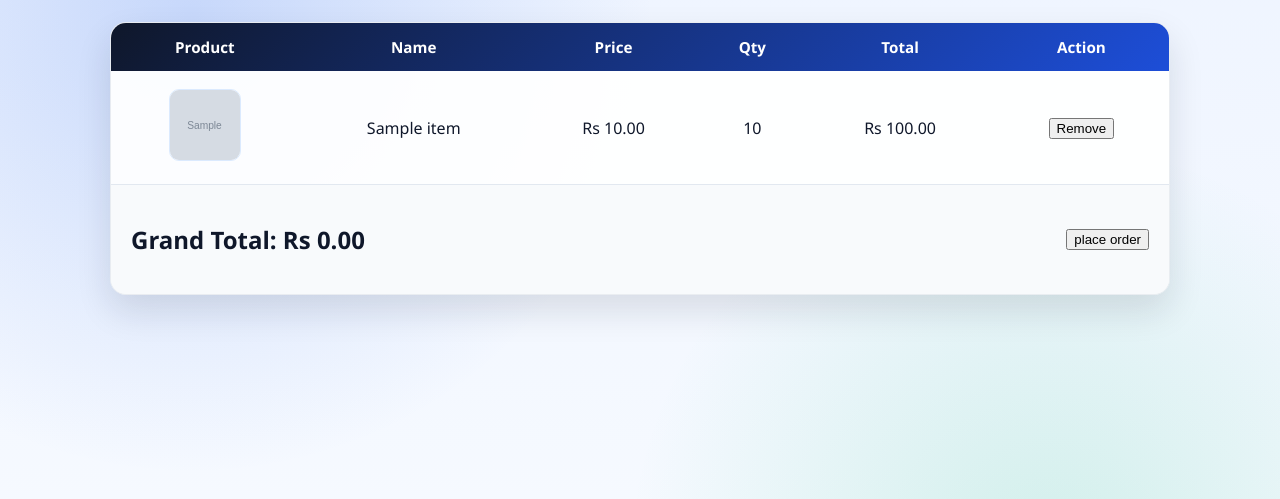
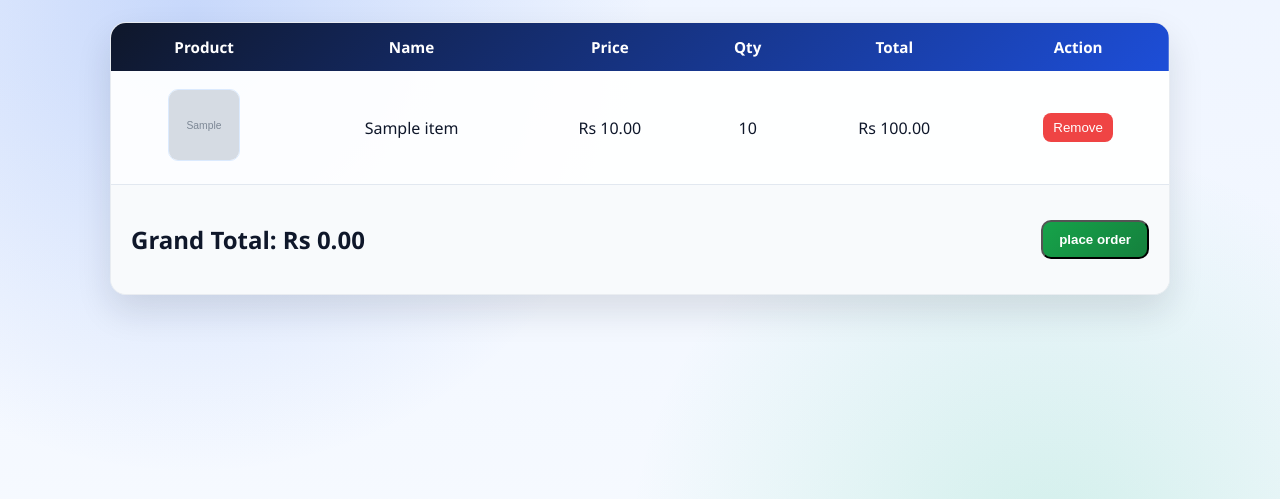
Before and after one commit to vishveshwargoudap-ui/login-project, a Flask app: template app/templates/cart.html in a window 1280 px wide. Shown: the part 107-606 px from the top of the page. Run offline with Flask 3, Linux system fonts and the light colour scheme; tables that the repository leaves empty hold one stand-in row (values such as "Sample post"); the template is opened without the code that fills it: values that come from a table or form of the project are taken from there, most other values are stand-ins (such as "Sample title", 1, 10 or a date in 2020); grey boxes marked "Sample" are stand-in pictures.

Commit message:
cart button

```diff
--- a/app/templates/cart.html
+++ b/app/templates/cart.html
@@ -59,7 +59,7 @@
                             <!-- Optional remove button -->
                             <form action="{{ url_for('auth.remove_from_cart') }}" method="POST">
                                 <input type="hidden" name="id" value="{{ item.id }}">
-                                <button type="submit">Remove</button>
+                                <button class="remove-btn" type="submit">Remove</button>
                             </form>
                         </td>
                     </tr>
@@ -79,7 +79,7 @@
             <h2>Grand Total: Rs {{ "%.2f"|format(grand_total) }}</h2>
 
             {% if cart_items %}
-             <button type="button" id="checkout-btn">place order</button>
+             <button class="buy-now-btn" type="button" id="checkout-btn">place order</button>
             {% endif %}
         </div>
 
```
